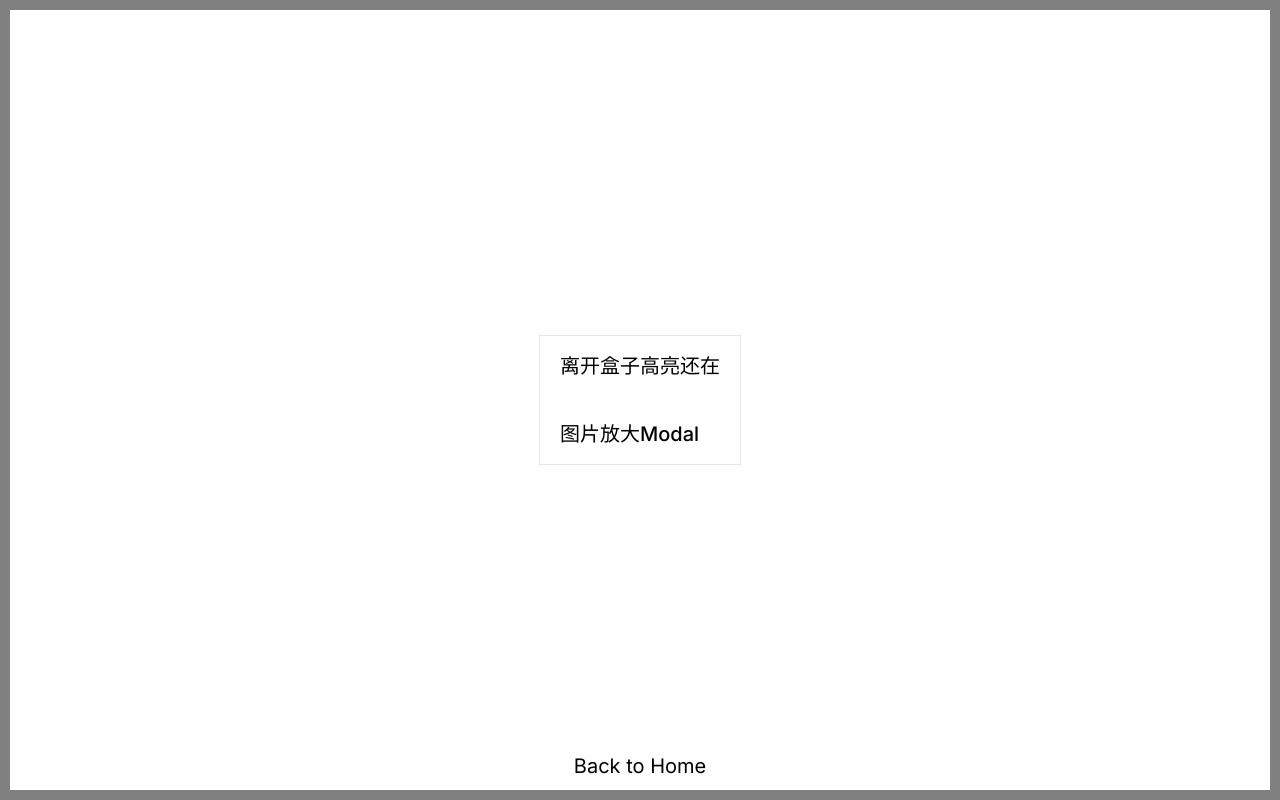
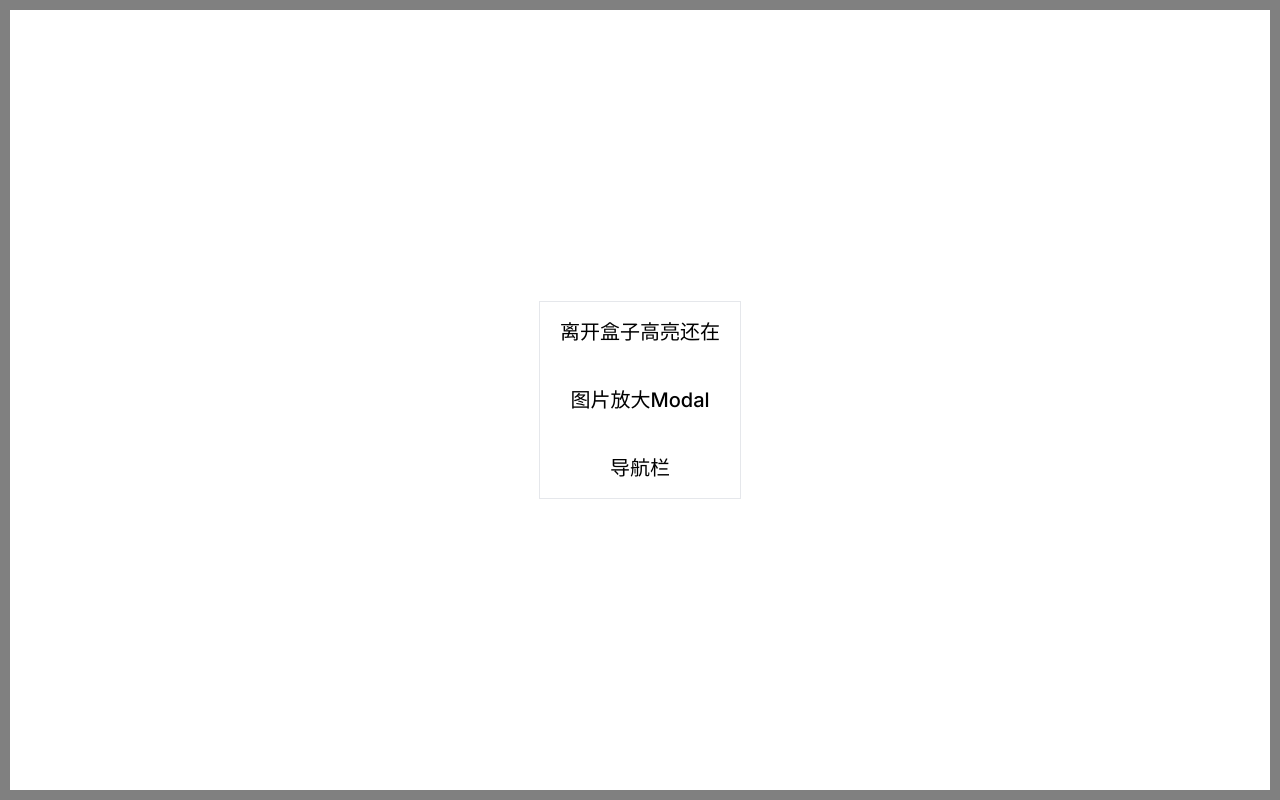
Before and after one commit to burnchi/Nextjs-all-in-one, a Next.js app: page / in a window 1280 px wide. Built offline with nearby package versions, Linux system fonts and the light colour scheme.

Commit message:
add third component

```diff
--- a/app/(course)/[id]/page.tsx
+++ b/app/(course)/[id]/page.tsx
@@ -1,5 +1,6 @@
 import P1 from "@/components/P1";
 import P2 from "@/components/P2";
+import P3 from "@/components/P3";
 import React from "react";
 
 interface pageProps {
@@ -8,11 +9,11 @@ interface pageProps {
 const page: React.FC<pageProps> = ({ params }) => {
   const { id } = params;
   // console.log(id);
-
   return (
     <>
       {id === "1" && <P1 />}
       {id === "2" && <P2 />}
+      {id === "3" && <P3 />}
     </>
   );
 };
--- a/app/layout.tsx
+++ b/app/layout.tsx
@@ -2,6 +2,7 @@ import type { Metadata } from "next";
 import { Inter } from "next/font/google";
 import "./globals.css";
 import Link from "next/link";
+import HomeLink from "@/components/HomeLink";
 
 const inter = Inter({ subsets: ["latin"] });
 
@@ -19,13 +20,7 @@ export default function RootLayout({
     <html lang="en">
       <body className={inter.className}>
         {children}
-
-        <Link
-          href="/"
-          className="text-xl hover:text-orange-800 absolute bottom-5 right-1/2 translate-x-1/2"
-        >
-          Back to Home
-        </Link>
+        <HomeLink />
       </body>
     </html>
   );
--- a/app/page.tsx
+++ b/app/page.tsx
@@ -11,13 +11,17 @@ export default function Home() {
       label: "图片放大Modal",
       href: "/2",
     },
+    {
+      label: "导航栏",
+      href: "/3",
+    },
   ];
   return (
     <div className="border flex flex-col gap-2">
       {navItems.map((item) => (
         <Link
           href={item.href}
-          className="px-5 py-4 text-xl font-medium hover:text-green-300 hover:bg-black"
+          className="flex justify-center items-center px-5 py-4 text-xl font-medium hover:text-green-300 hover:bg-black"
         >
           {item.label}
         </Link>
--- /dev/null
+++ b/components/HomeLink.tsx
@@ -0,0 +1,22 @@
+"use client";
+import Link from "next/link";
+import { usePathname } from "next/navigation";
+import React from "react";
+
+const HomeLink = () => {
+  const pathname = usePathname();
+  return (
+    <>
+      {pathname !== "/" && (
+        <Link
+          href="/"
+          className="text-xl hover:text-orange-800 absolute bottom-5 right-1/2 translate-x-1/2"
+        >
+          Back to Home
+        </Link>
+      )}
+    </>
+  );
+};
+
+export default HomeLink;
--- a/components/P1.tsx
+++ b/components/P1.tsx
@@ -16,7 +16,7 @@ const P1 = () => {
         <div
           key={item}
           className={twMerge(
-            "flex justify-center items-center w-[300px] h-[40px]",
+            "flex justify-center items-center w-[300px] h-[40px] cursor-default",
             aindex === inx && "bg-green-400 text-white",
           )}
           onMouseEnter={() => onEnter(inx)}
--- /dev/null
+++ b/components/P3.tsx
@@ -0,0 +1,83 @@
+import Link from "next/link";
+import React from "react";
+import { twMerge } from "tailwind-merge";
+
+const P3 = () => {
+  const navItems = [
+    {
+      label: "home",
+      href: "/",
+    },
+    {
+      label: "Blog",
+      href: "/",
+    },
+    {
+      label: "Guides",
+      href: "/",
+      child: [
+        {
+          label: "HTML",
+          href: "/",
+          color: "bg-red-300",
+        },
+        {
+          label: "CSS",
+          href: "/",
+          color: "bg-green-300",
+        },
+        {
+          label: "JS",
+          href: "/",
+          color: "bg-blue-300",
+        },
+      ],
+    },
+    {
+      label: "About",
+      href: "/",
+    },
+  ];
+  return (
+    <div className="flex flex-col gap-4">
+      <nav className="flex ">
+        {navItems.map((item) => (
+          <div key={item.label} className="relative group">
+            {/* 每个导航项 */}
+            <Link
+              href={item.href}
+              className="p-2 hover:bg-[#ff2a51]/30 hover:rounded-sm hover:text-[#d30038]"
+            >
+              {item.label}
+            </Link>
+            {/* 下拉菜单 */}
+            {item?.child && (
+              <div className="group-hover:flex hidden flex-col border shadow-md rounded-md absolute top-[calc(100%+6px)] w-[200px]">
+                {/* 每一个子项 */}
+                {item.child.map((item) => (
+                  <Link
+                    key={item.label}
+                    href={item.href}
+                    className="relative px-5 py-4 hover:bg-neutral-200/30 group"
+                  >
+                    <span
+                      className={twMerge(
+                        "absolute w-1 top-1/2 -translate-y-1/2 left-1 h-[60%]",
+                        item.color,
+                      )}
+                    />
+                    <p className="text-sm group-hover:text-black text-black/60">
+                      {item.label}
+                    </p>
+                  </Link>
+                ))}
+              </div>
+            )}
+          </div>
+        ))}
+      </nav>
+    </div>
+  );
+};
+
+export default P3;
```
